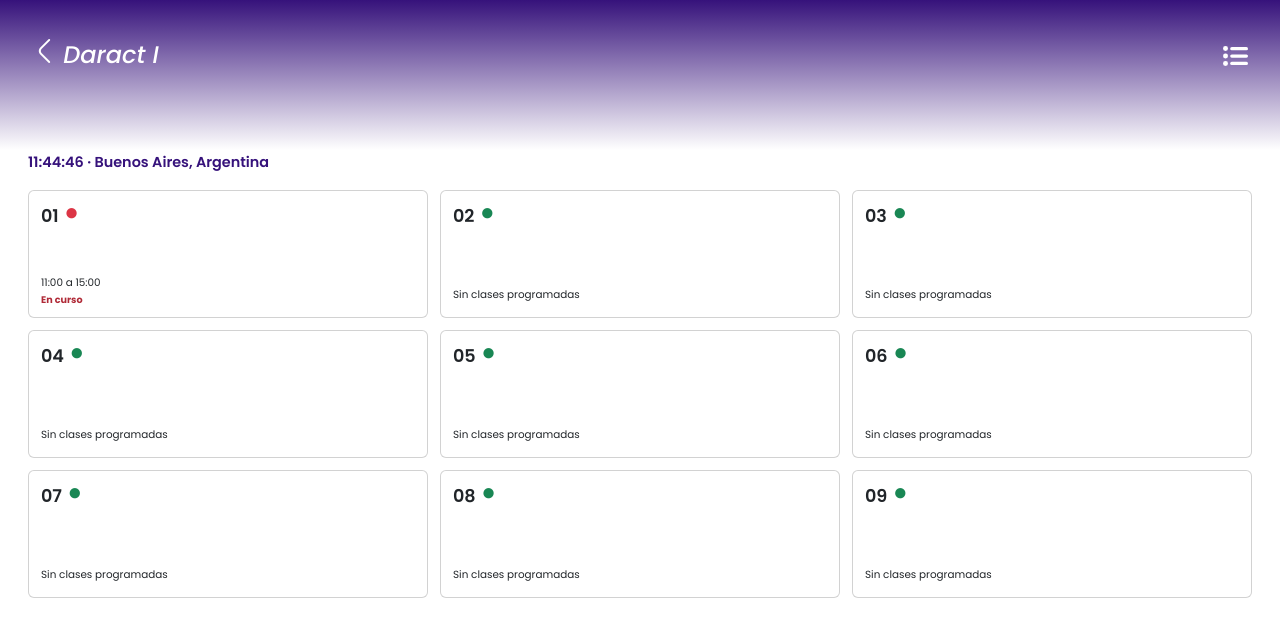
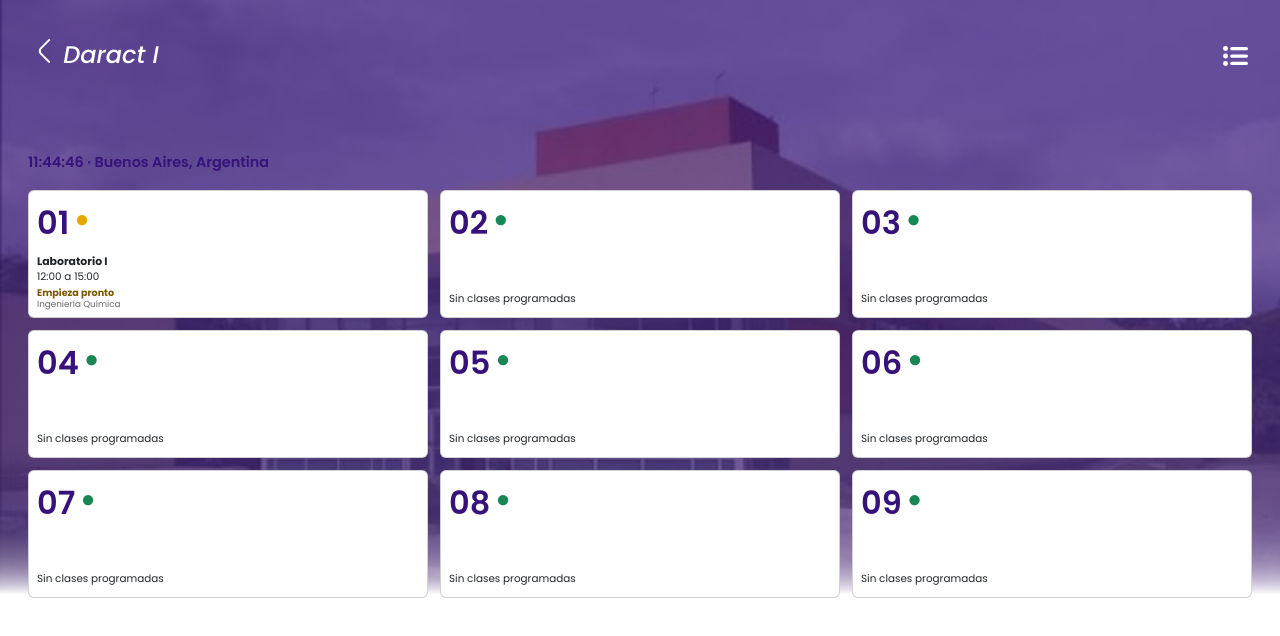
Before and after one commit to Matias36/aulas, a plain HTML site: page aulas.html in a window 1280 px wide. Drawn offline with nearby package versions, Linux system fonts and the light colour scheme.

Commit message:
cambios menores

```diff
--- a/aulas.html
+++ b/aulas.html
@@ -51,7 +51,13 @@ uicons-regular-rounded.css'>
         const aulas = ['01', '02', '03', '04', '05', '06', '07', '08', '09'];
         const clasesPorAula = {
             '01': [
-                { materia: 'Ingeniería Química', inicio: 11, fin: 15 }
+                {
+                    materia: 'Laboratorio I',
+                    carrera: 'Ingeniería Química',
+                    profesor: 'PEPE',
+                    inicio: 12,
+                    fin: 15
+                }
             ]
         };
 
@@ -76,8 +82,10 @@ uicons-regular-rounded.css'>
                     <span class="numero-aula">${numero}</span>
                     <i class="fi fi-ss-circle-small ocupado" aria-hidden="true"></i>
                 </span>
+                <span class="materia-aula"></span>
                 <span class="card-text horario-aula"></span>
                 <span class="estado-aula"></span>
+                <span class="carrera-aula"></span>
             `;
             tarjeta.dataset.aula = numero;
             tarjeta.addEventListener('click', () => mostrarHorarios(numero));
@@ -146,15 +154,19 @@ uicons-regular-rounded.css'>
                     ? 'en-curso'
                     : clasePronta ? 'pronta' : clases.length ? 'sin-actividad' : 'sin-clases';
                 const indicador = tarjeta.querySelector('.ocupado');
+                const materia = tarjeta.querySelector('.materia-aula');
                 const horario = tarjeta.querySelector('.horario-aula');
                 const etiquetaEstado = tarjeta.querySelector('.estado-aula');
+                const carrera = tarjeta.querySelector('.carrera-aula');
 
                 indicador.classList.toggle('aula-ocupada', estado === 'en-curso');
                 indicador.classList.toggle('aula-pronta', estado === 'pronta');
                 indicador.classList.toggle('aula-libre', estado === 'sin-actividad' || estado === 'sin-clases');
+                materia.textContent = claseVisible ? claseVisible.materia : '';
                 horario.textContent = claseVisible
                     ? `${formatearHora(claseVisible.inicio)} a ${formatearHora(claseVisible.fin)}`
                     : clases.length ? '' : 'Sin clases programadas';
+                carrera.textContent = claseVisible ? claseVisible.carrera : '';
                 etiquetaEstado.textContent = estado === 'en-curso'
                     ? 'En curso'
                     : estado === 'pronta' ? 'Empieza pronto' : estado === 'sin-actividad' ? 'Disponible' : '';
@@ -186,7 +198,9 @@ uicons-regular-rounded.css'>
                 bloque.innerHTML = `
                     <strong>${clase.materia}</strong>
                     <span>${formatearHora(clase.inicio)} a ${formatearHora(clase.fin)}</span>
+                    <span>Profesor: ${clase.profesor}</span>
                     ${estado === 'pronta' ? '<span>Empieza pronto</span>' : ''}
+                    <span class="carrera-clase">${clase.carrera}</span>
                 `;
                 pistaHorarios.appendChild(bloque);
             }
--- a/estilos/estilo.css
+++ b/estilos/estilo.css
@@ -3,10 +3,12 @@ body{
     margin: 0;
     font-family: 'poppins';
     font-weight: 500;
+    background-image: url("/img/daract.jpg");
+    background-size: 100%;
+    background-repeat: no-repeat;
 }
 
 .imagen{
-    background-image: linear-gradient(to bottom, #36127B, white);
     width: 100%;
     height: 150px;
 }
@@ -26,7 +28,7 @@ i{
     min-width: 0;
     min-height: 8rem;
     margin: 0;
-    padding: 0.75rem;
+    padding: 0.5rem;
     display: flex;
     flex-direction: column;
     box-sizing: border-box;
@@ -63,8 +65,17 @@ i{
 }
 
 .numero-aula{
-    font-size: 1.1rem;
+    font-size: 2rem;
     font-weight: 600;
+    color:#36127B;
+}
+
+.materia-aula{
+    margin-top: auto;
+    font-size: 0.68rem;
+    font-weight: 700;
+    line-height: 1.2;
+    text-align: center;
 }
 
 .aula-card .card-text{
@@ -78,7 +89,14 @@ i{
 }
 
 .aula-card .horario-aula{
-    margin-top: auto;
+    margin-top: 0.2rem;
+}
+
+.carrera-aula{
+    color: #666;
+    font-size: 0.55rem;
+    line-height: 1.15;
+    text-align: center;
 }
 
 .aula-card .card-text p{
@@ -214,6 +232,11 @@ i{
     font-size: 0.7rem;
 }
 
+.bloque-clase .carrera-clase{
+    margin-top: auto;
+    font-weight: 600;
+}
+
 .sin-clases{
     grid-row: 1 / -1;
     align-self: start;
```
Also changed, not shown: img/daract.jpg (added), img/daract.png (added).
